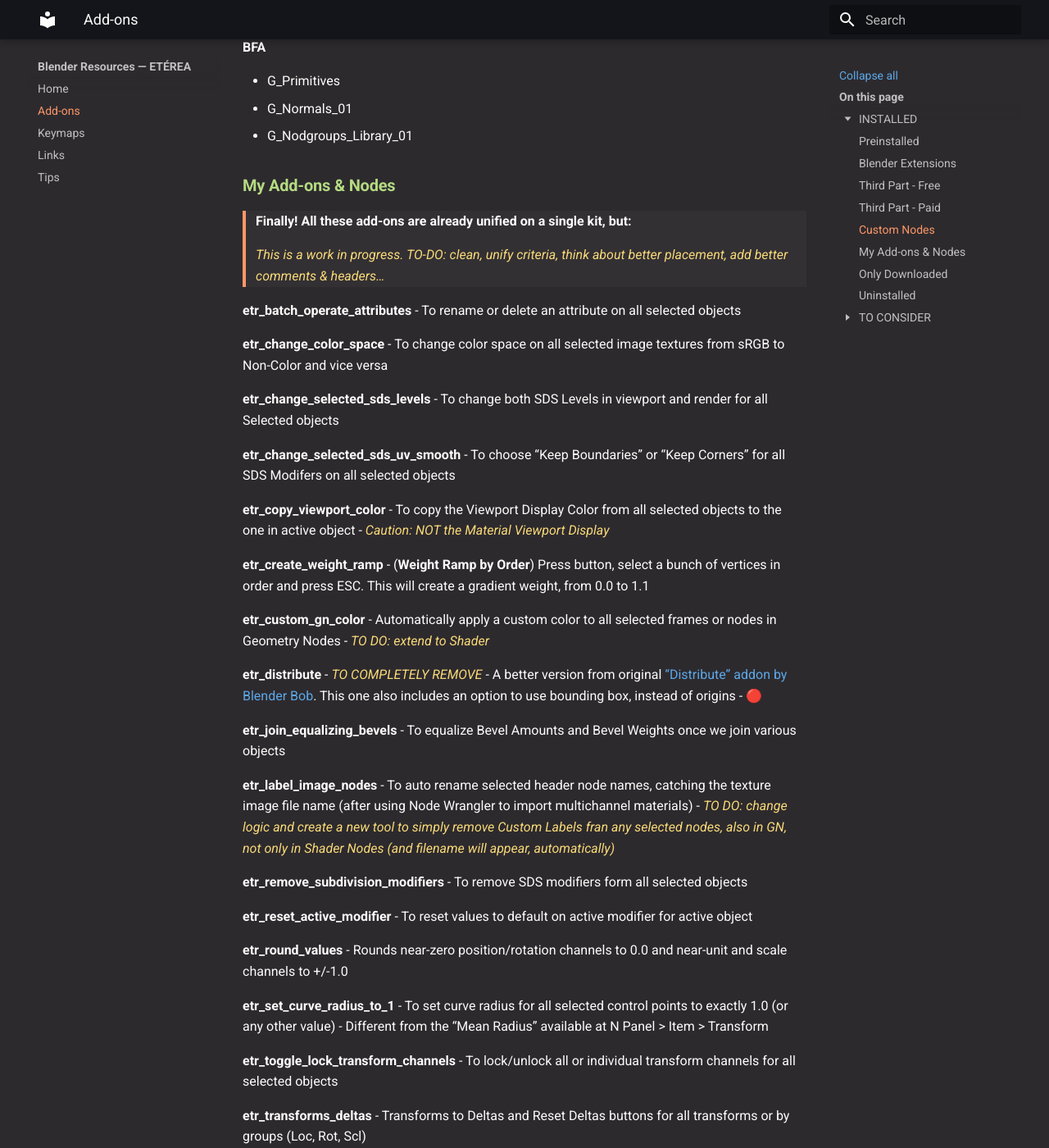
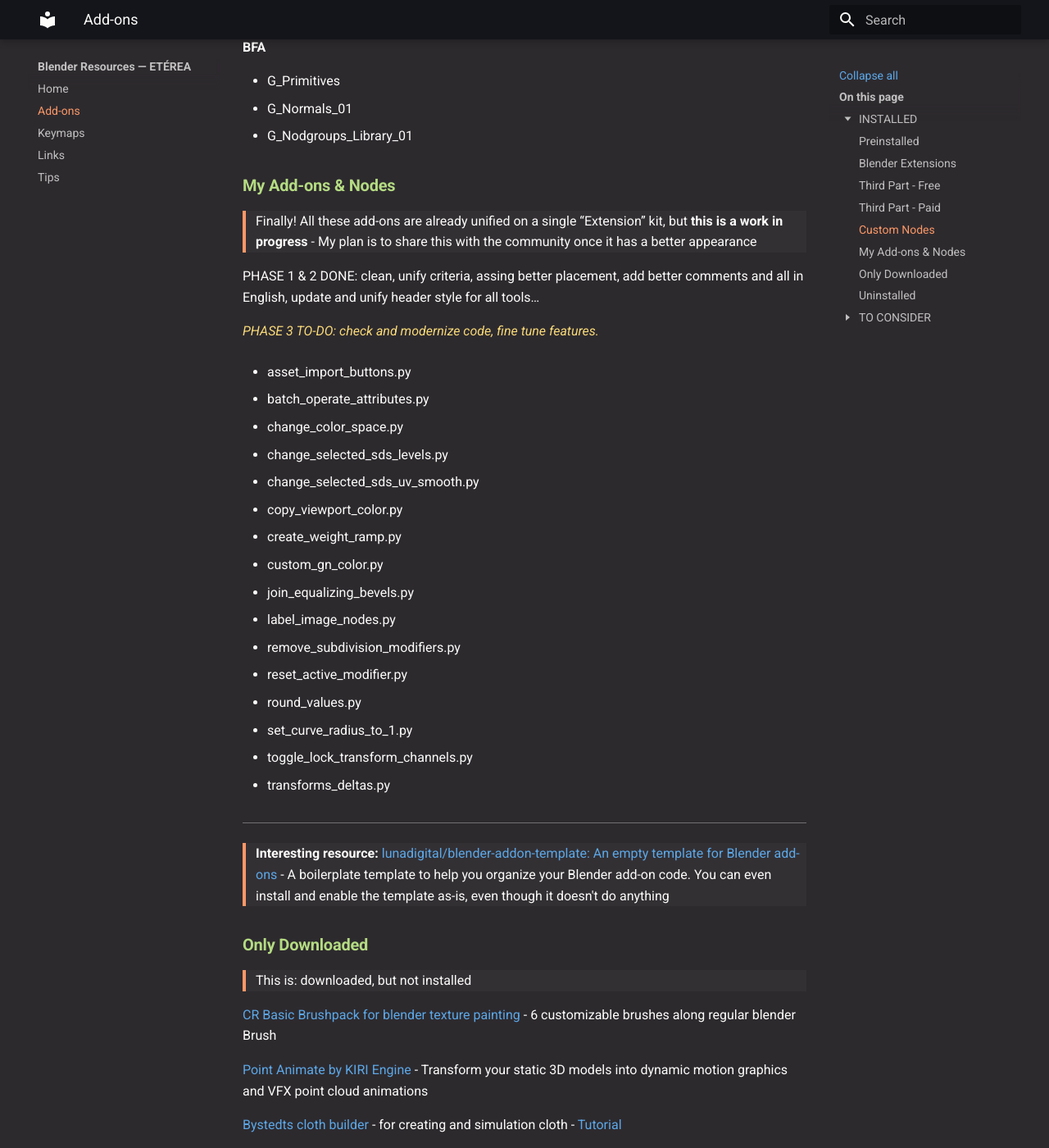
Before and after one commit to Eterea/blender, an MkDocs documentation site: the page built from docs/addons.md, in a window 1280 px wide and 1400 px high, scrolled down 12366 px. Shown: the whole window at 82% size. Built offline with MkDocs 1.6.1 and Material for MkDocs 9.7.7, drawn with Linux system fonts in a browser that asks for light colours; some of the changed text lies outside the part shown.

Commit message:
Update addons.md

```diff
--- a/docs/addons.md
+++ b/docs/addons.md
@@ -479,41 +479,46 @@ NOTE: new version 3.5.1 available for Blender 5.0 and up, only! (changed to Exte
 
 ### My Add-ons & Nodes
 
-> **Finally! All these add-ons are already unified on a single kit, but:**
+>Finally! All these add-ons are already unified on a single “Extension” kit, but **this is a work in progress** - My plan is to share this with the community once it has a better appearance
 
-> *This is a work in progress. TO-DO: clean, unify criteria, think about better placement, add better comments & headers…*
+PHASE 1 & 2 DONE: clean, unify criteria, assing better placement, add better comments and all in English, update and unify header style for all tools…
 
-**etr\_batch\_operate\_attributes** - To rename or delete an attribute on all selected objects
+*PHASE 3 TO-DO: check and modernize code, fine tune features.*
 
-**etr\_change\_color\_space** - To change color space on all selected image textures from sRGB to Non-Color and vice versa
 
-**etr\_change\_selected\_sds\_levels** - To change both SDS Levels in viewport and render for all Selected objects
+   - asset_import_buttons.py
 
-**etr\_change\_selected\_sds\_uv\_smooth** - To choose “Keep Boundaries” or “Keep Corners” for all SDS Modifers on all selected objects
+   - batch_operate_attributes.py
 
-**etr\_copy\_viewport\_color** - To copy the Viewport Display Color from all selected objects to the one in active object  - *Caution: NOT the Material Viewport Display*
+   - change_color_space.py
 
-**etr\_create\_weight\_ramp** - (**Weight Ramp by Order**) Press button, select a bunch of vertices in order and press ESC. This will create a gradient weight, from 0.0 to 1.1
+   - change_selected_sds_levels.py
 
-**etr\_custom\_gn\_color** - Automatically apply a custom color to all selected frames or nodes in Geometry Nodes - *TO DO: extend to Shader*
+   - change_selected_sds_uv_smooth.py
 
-**etr\_distribute** - *TO COMPLETELY REMOVE* - A better version from original [“Distribute” addon by Blender Bob](https://extensions.blender.org/add-ons/distribute/). This one also includes an option to use bounding box, instead of origins - 🔴
+   - copy_viewport_color.py
 
-**etr\_join\_equalizing\_bevels** - To equalize Bevel Amounts and Bevel Weights once we join various objects
+   - create_weight_ramp.py
 
-**etr\_label\_image\_nodes** - To auto rename selected header node names, catching the texture image file name (after using Node Wrangler to import multichannel materials) - *TO DO: change logic and create a new tool to simply remove Custom Labels fran any selected nodes, also in GN, not only in Shader Nodes (and filename will appear, automatically)*
+   - custom_gn_color.py
 
-**etr\_remove\_subdivision\_modifiers** - To remove SDS modifiers form all selected objects
+   - join_equalizing_bevels.py
 
-**etr\_reset\_active\_modifier** - To reset values to default on active modifier for active object
+   - label_image_nodes.py
 
-**etr\_round\_values** - Rounds near-zero position/rotation channels to 0.0 and near-unit and scale channels to +/-1.0
+   - remove_subdivision_modifiers.py
 
-**etr\_set\_curve\_radius\_to\_1** - To set curve radius for all selected control points to exactly 1.0 (or any other value) - Different from the “Mean Radius” available at N Panel > Item > Transform
+   - reset_active_modifier.py
 
-**etr\_toggle\_lock\_transform\_channels** - To lock/unlock all or individual transform channels for all selected objects
+   - round_values.py
 
-**etr\_transforms\_deltas** - Transforms to Deltas and Reset Deltas buttons for all transforms or by groups (Loc, Rot, Scl)
+   - set_curve_radius_to_1.py
+
+   - toggle_lock_transform_channels.py
+
+   - transforms_deltas.py
+
+---
 
 > **Interesting resource:** [lunadigital/blender-addon-template: An empty template for Blender add-ons](https://github.com/lunadigital/blender-addon-template) - A boilerplate template to help you organize your Blender add-on code. You can even install and enable the template as-is, even though it doesn't do anything
 
```
Also changed, not shown: other parts of docs/addons.md (+1 -1 lines).
